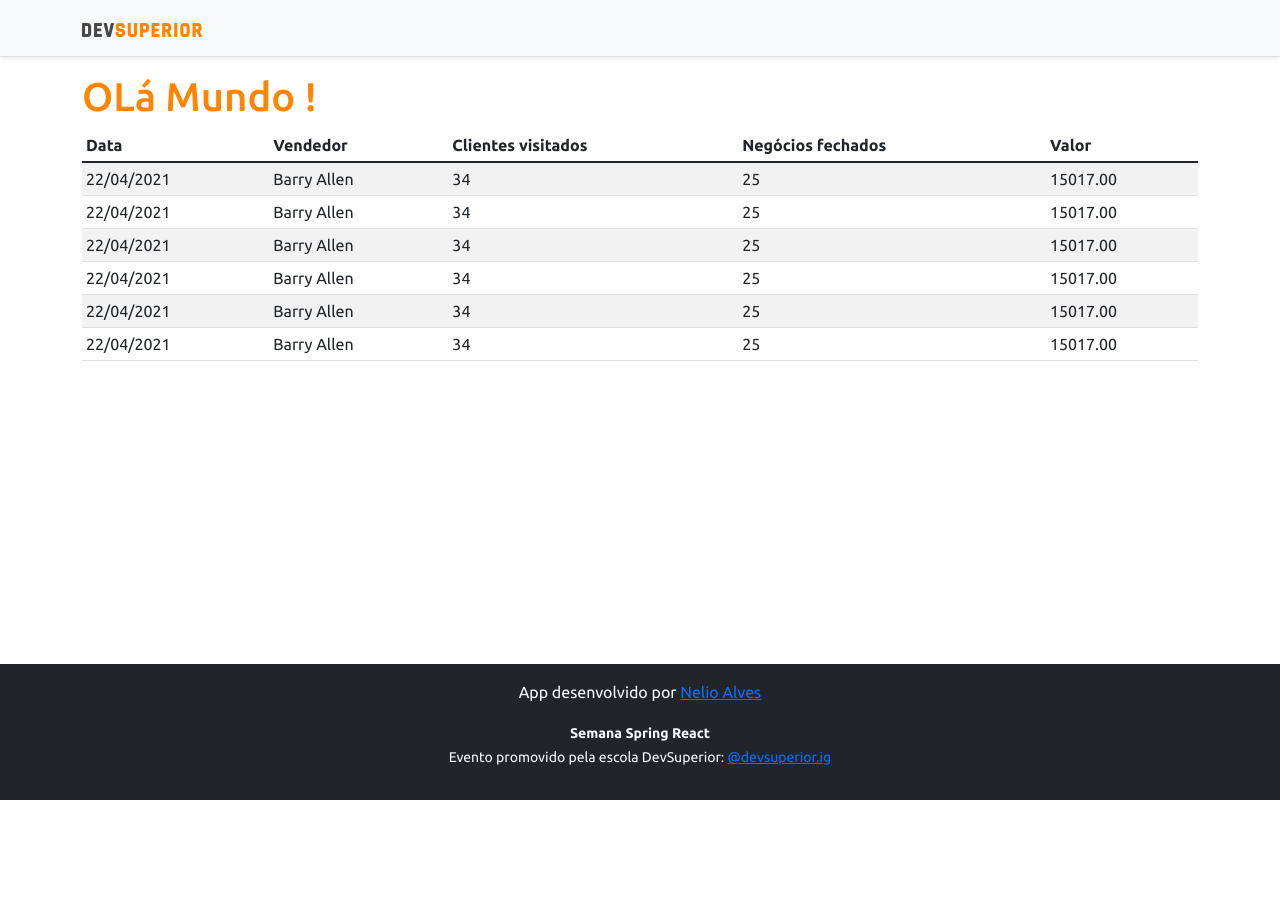
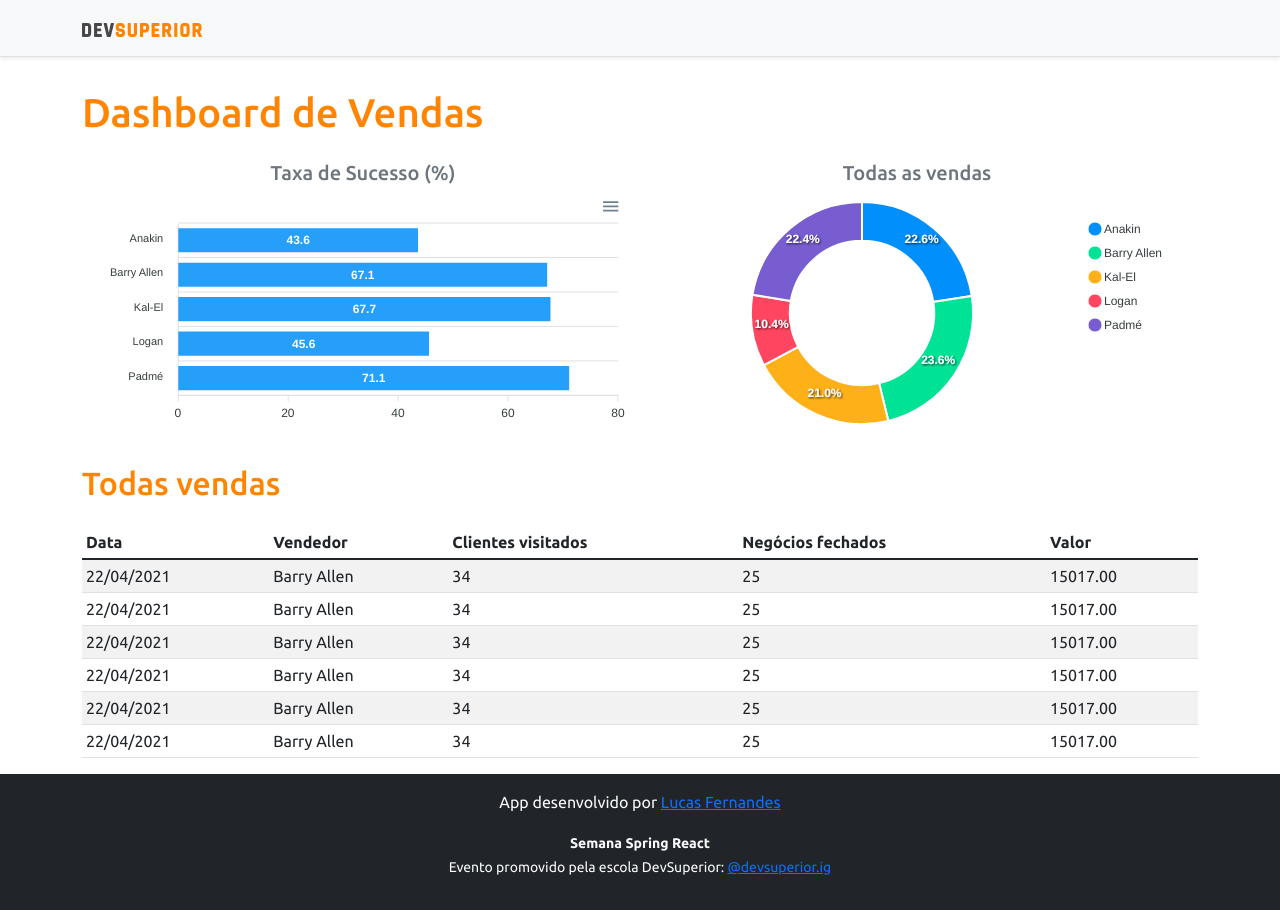
Before and after one commit to LucasFR95/projeto-sds5, a React (Create React App) app in the folder frontend/: page / in a window 1280 px wide. Before the commit the page ends 800 px from the top, so only its background shows below. Built offline with nearby package versions, Linux system fonts and the light colour scheme.

Commit message:
Static charts

```diff
--- a/frontend/package.json
+++ b/frontend/package.json
@@ -11,8 +11,10 @@
     "@types/node": "^12.0.0",
     "@types/react": "^17.0.0",
     "@types/react-dom": "^17.0.0",
+    "apexcharts": "^3.29.0",
     "bootstrap": "^5.1.3",
     "react": "^17.0.2",
+    "react-apexcharts": "^1.3.9",
     "react-dom": "^17.0.2",
     "react-scripts": "4.0.3",
     "typescript": "^4.1.2",
--- a/frontend/src/App.tsx
+++ b/frontend/src/App.tsx
@@ -1,6 +1,8 @@
+import BarChat from "components/BarChat";
 import DataTable from "components/DataTable";
 import Footer from "components/Footer";
 import NavBar from "components/NavBar";
+import DonutChart from "components/DonutChart";
 
 function App() {
   return (
@@ -8,7 +10,22 @@
     <NavBar/>
 
     <div className="container">
-      <h1 className="text-primary">OLá Mundo !</h1>
+      <h1 className="text-primary py-3">Dashboard de Vendas</h1>
+      <div className="row px-3">
+            <div className="col-sm-6">
+              <h5 className="text-center text-secondary">Taxa de Sucesso (%)</h5>
+              <BarChat/>
+            </div>
+            <div className="col-sm-6">
+              <h5 className="text-center text-secondary">Todas as vendas</h5>
+              <DonutChart />
+            </div>
+      </div>
+
+      <div className="py-3">
+        <h2 className="text-primary">Todas vendas</h2>
+      </div>
+
 
       <DataTable/>
 
--- /dev/null
+++ b/frontend/src/components/BarChat/index.tsx
@@ -0,0 +1,36 @@
+import Chart from 'react-apexcharts';
+
+
+const BarChat = () => {
+
+    const options = {
+        plotOptions: {
+            bar: {
+                horizontal: true,
+            }
+        },
+    };
+
+    const mockData = {
+        labels: {
+            categories: ['Anakin', 'Barry Allen', 'Kal-El', 'Logan', 'Padmé']
+        },
+        series: [
+            {
+                name: "% Sucesso",
+                data: [43.6, 67.1, 67.7, 45.6, 71.1]
+            }
+        ]
+    };
+
+    return (
+        <Chart
+            options={{...options, xaxis: mockData.labels}}
+            series={mockData.series}
+            type="bar"
+            height="240"
+        />
+    );
+  }
+
+  export default BarChat;
--- /dev/null
+++ b/frontend/src/components/DonutChart/index.tsx
@@ -0,0 +1,26 @@
+import Chart from 'react-apexcharts';
+
+
+const DonutChart = () => {
+    const mockData = {
+        series: [477138, 499928, 444867, 220426, 473088],
+        labels: ['Anakin', 'Barry Allen', 'Kal-El', 'Logan', 'Padmé']
+    }
+
+    const options = {
+        legend: {
+            show: true
+        }
+    }
+
+    return (
+        <Chart
+            options={{...options, labels: mockData.labels}}
+            series={mockData.series}
+            type="donut"
+            height="240"
+        />
+    );
+  }
+
+  export default DonutChart;
--- a/frontend/src/components/Footer/index.tsx
+++ b/frontend/src/components/Footer/index.tsx
@@ -5,7 +5,7 @@
     return (
         <footer className="footer mt-auto py-3 bg-dark">
   <div className="container">
-    <p className="text-light">App desenvolvido por <a href="https://github.com/acenelio" target="_blank" rel="noreferrer">Nelio Alves</a></p>
+    <p className="text-light">App desenvolvido por <a href="https://github.com/LucasFR95" target="_blank" rel="noreferrer">Lucas Fernandes</a></p>
     <p className="text-light"><small><strong>Semana Spring React</strong><br/>
       Evento promovido pela escola DevSuperior: <a href="https://instagram.com/devsuperior.ig" target="_blank" rel="noreferrer">@devsuperior.ig</a></small></p>
 
```
Also changed, not shown: 1 other file (tests, documents, lock files or other folders).
